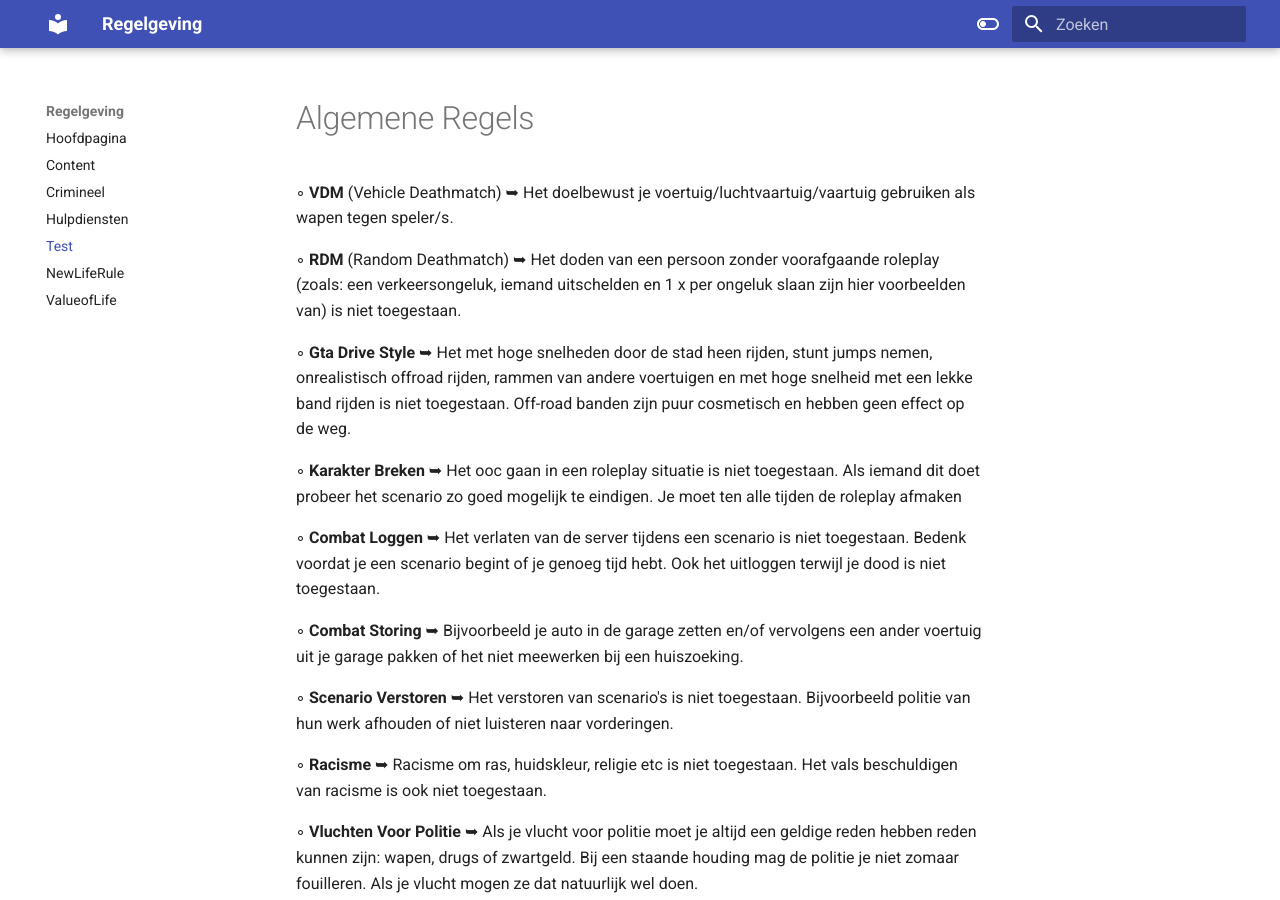
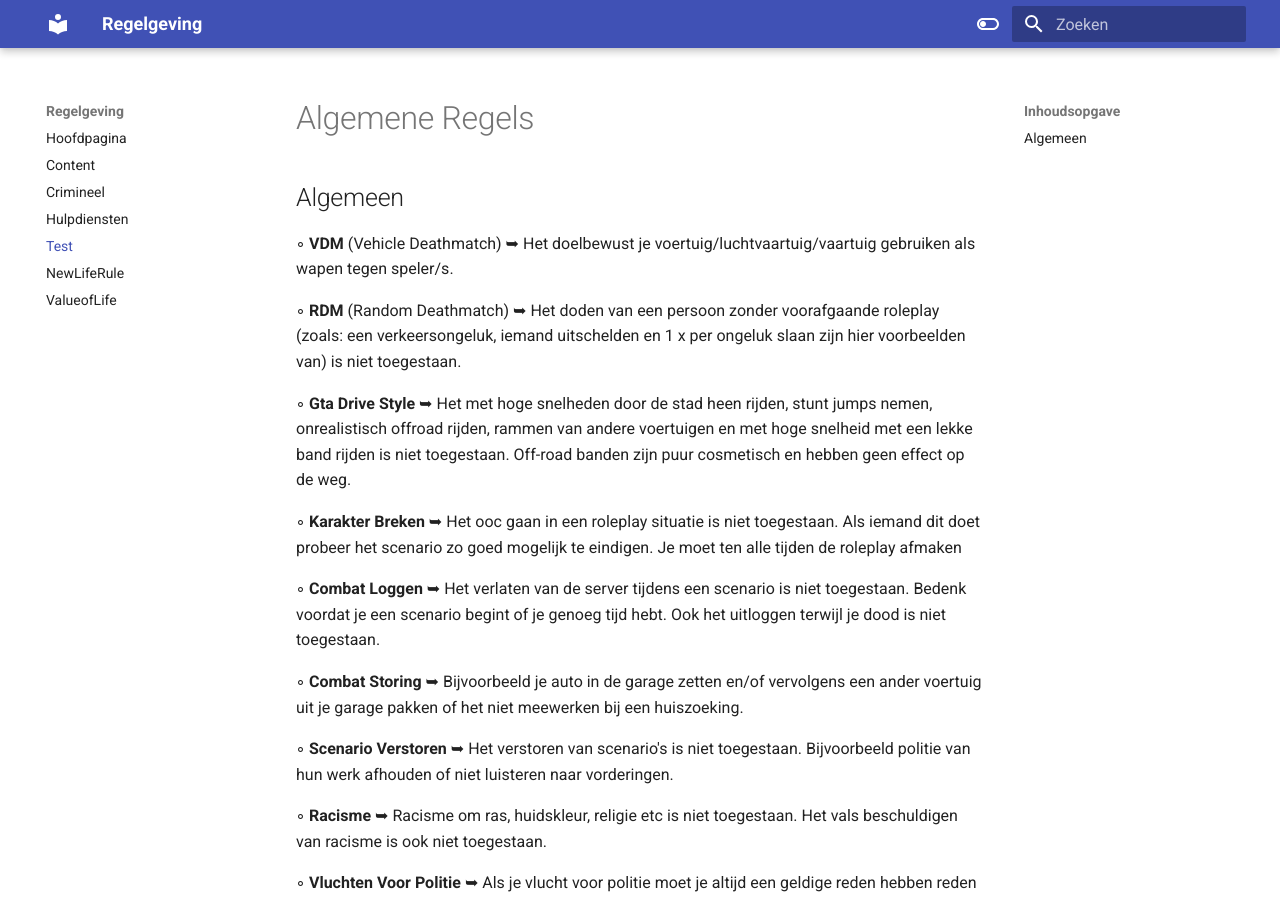
Before and after one commit to CappaWappa/Regels, an MkDocs documentation site: the page built from docs/algemeen.md, in a window 1280 px wide and 900 px high. Built offline with MkDocs 1.6.1 and Material for MkDocs 9.7.7, drawn with Linux system fonts in a browser that asks for light colours; comment, search, counter and statistics services are not loaded.

Commit message:
Update algemeen.md

```diff
--- a/docs/algemeen.md
+++ b/docs/algemeen.md
@@ -1,5 +1,5 @@
 # Algemene Regels
-
+## Algemeen
 ◦ <b>VDM</b> (Vehicle Deathmatch) ➥ Het doelbewust je voertuig/luchtvaartuig/vaartuig gebruiken als wapen tegen speler/s.
 
 ◦ <b>RDM</b> (Random Deathmatch) ➥ Het doden van een persoon zonder voorafgaande roleplay (zoals: een verkeersongeluk, iemand uitschelden en 1 x per ongeluk slaan zijn hier voorbeelden van) is niet toegestaan.
```
